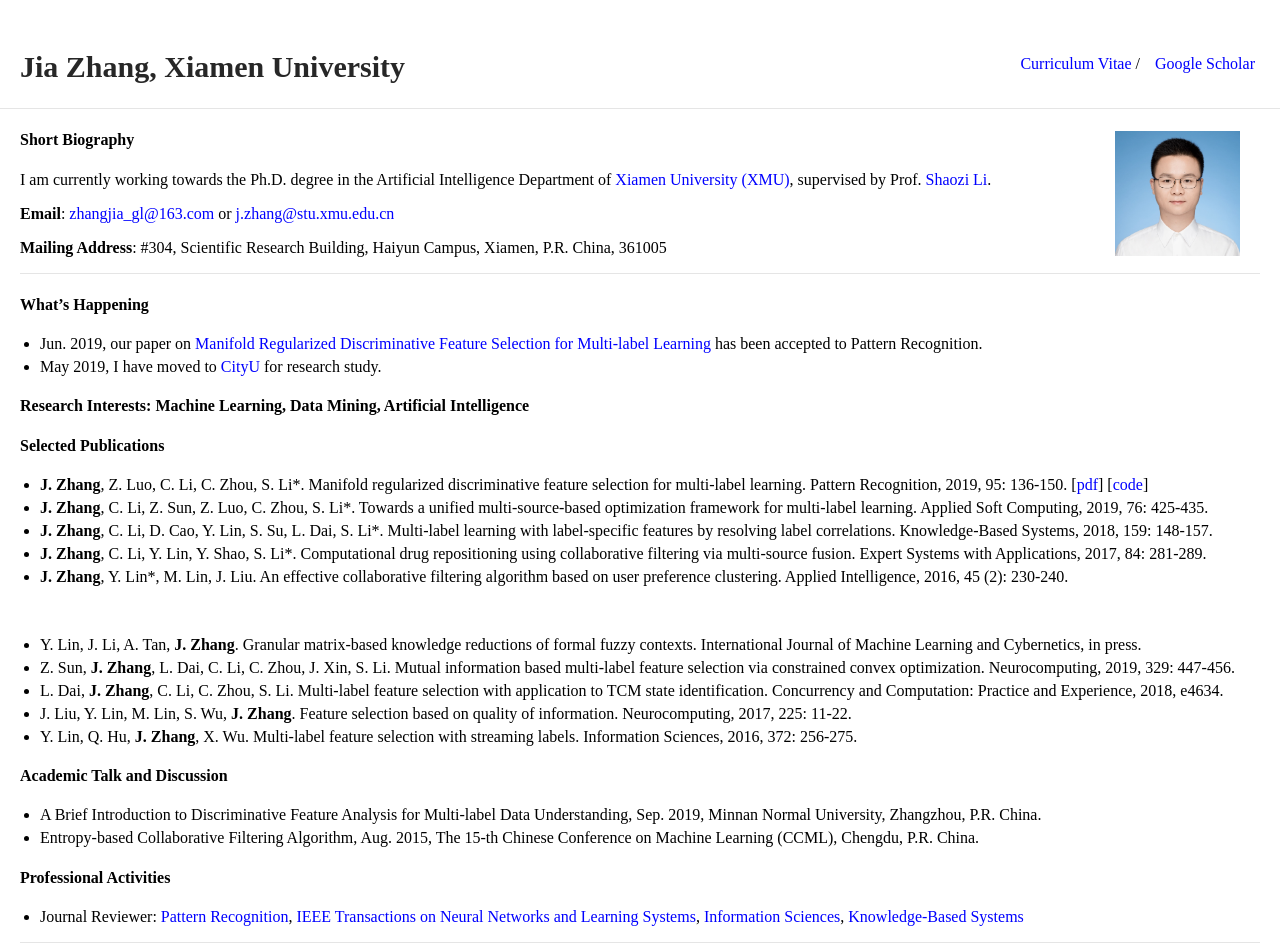
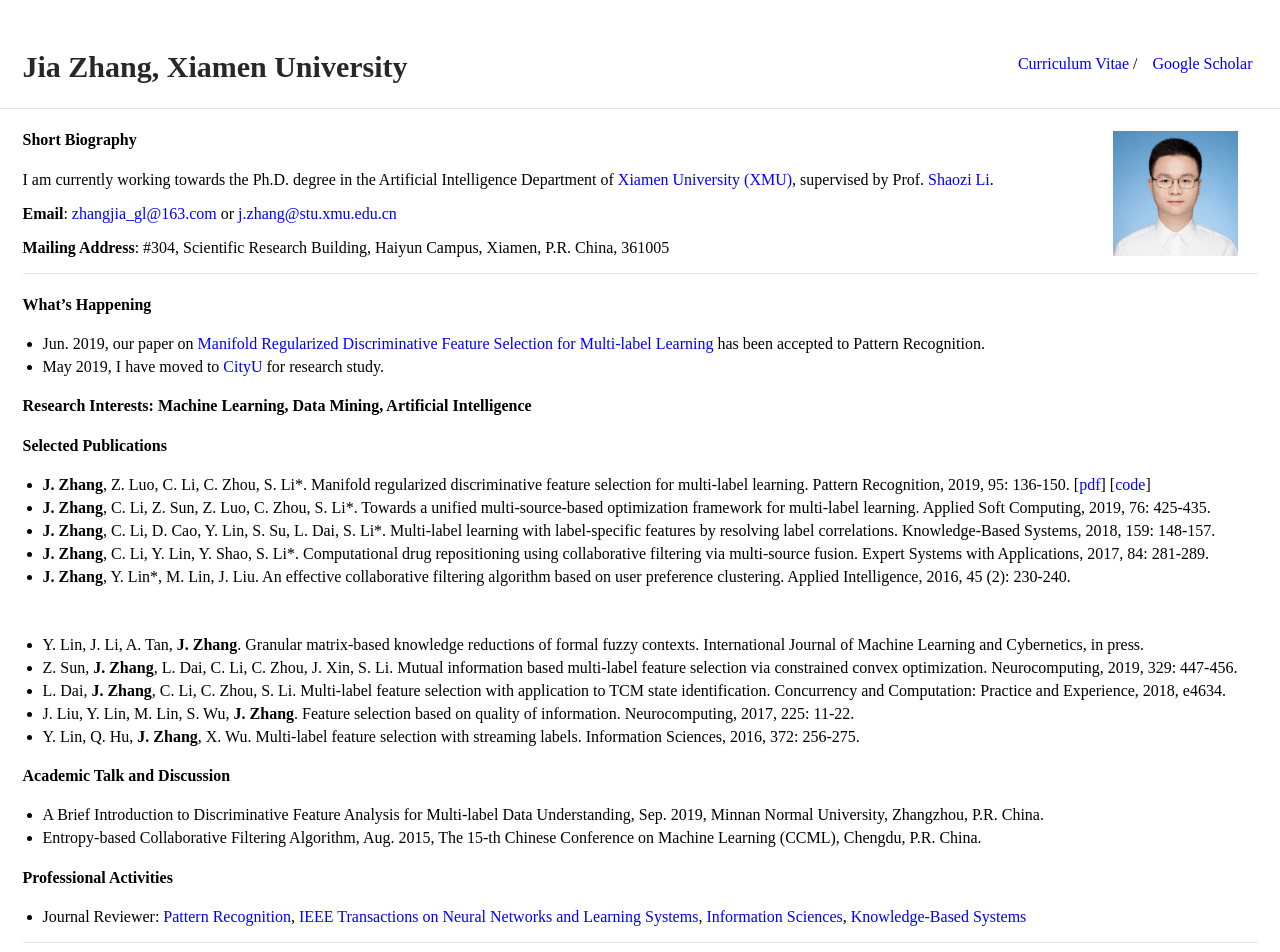
Before and after one commit to jiazhang-ml/jiazhang-ml.github.io, a Jekyll site: the page built from index.md, in a window 1280 px wide. Shown: the top 952 px of the page. Built offline with Jekyll 4.4.1, drawn with Linux system fonts in a browser that asks for light colours; grey boxes are pictures that could not be loaded.

Commit message:
Update _style.scss

```diff
--- a/_sass/_style.scss
+++ b/_sass/_style.scss
@@ -68,7 +68,7 @@ hr {
 /* Divs */
 
 .container {
-    max-width: 1240px;
+    max-width: 1235px;
     margin: auto;
 }
 .wrapper {
```
